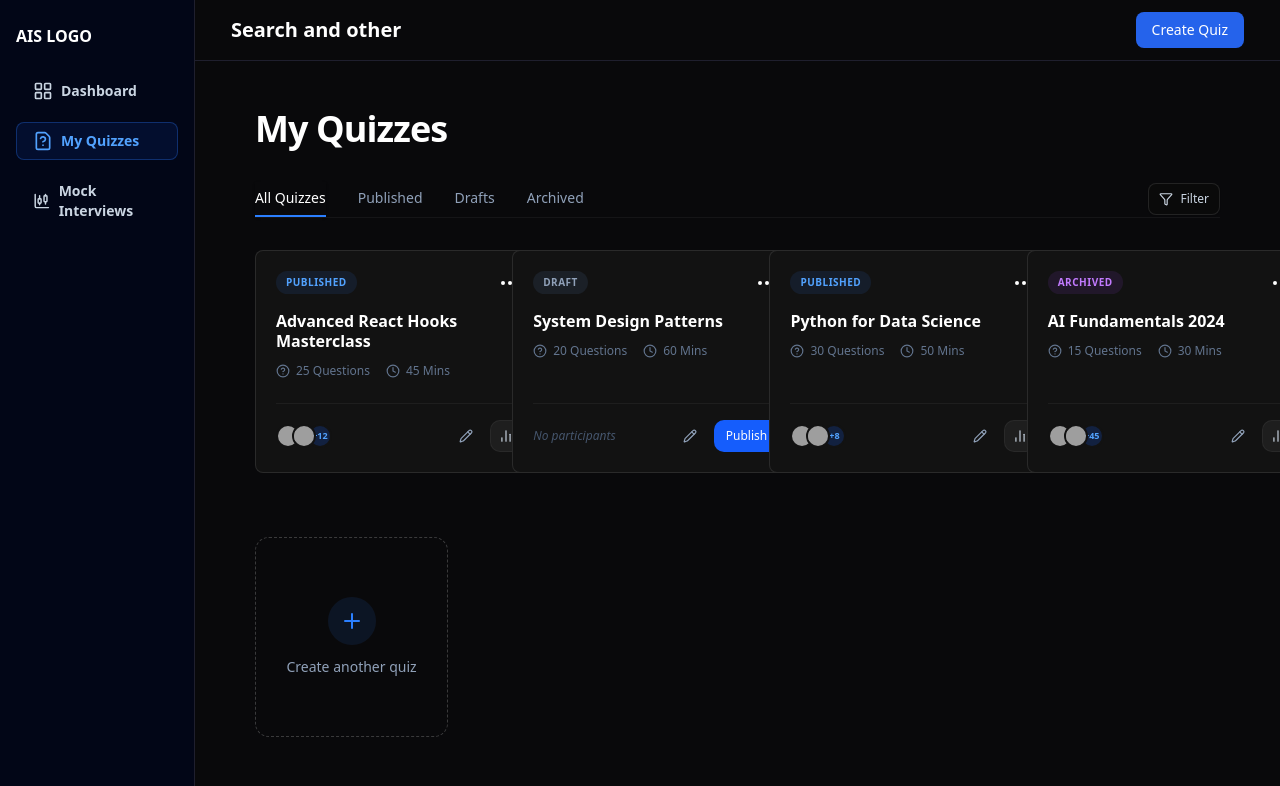
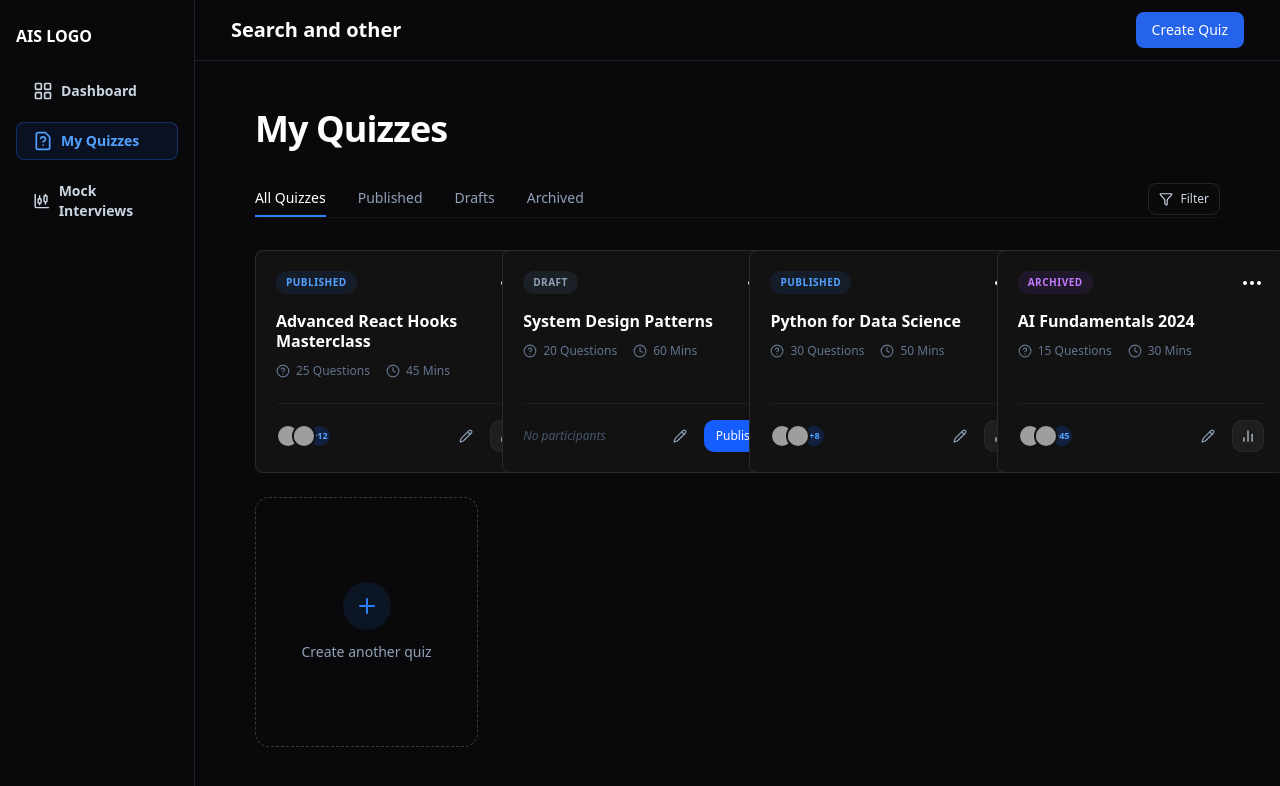
Before and after one commit to Arman6117/ais-quiz, a Next.js app: page /admin/my-quizzes in a window 1280 px wide. Shown: the top 786 px of the page. Built offline with nearby package versions, Linux system fonts and the light colour scheme; grey boxes are pictures that could not be loaded.

Commit message:
feat: Update AdminSidebar and MyQuizzes components; enhance layout and styles, add Zustand for state management

```diff
--- a/app/admin/dashboard/_components/admin-sidebar.tsx
+++ b/app/admin/dashboard/_components/admin-sidebar.tsx
@@ -54,8 +54,8 @@ export default function AdminSidebar() {
           fixed z-50 top-0 left-0
           h-screen w-56
            text-slate-300
-           bg-deep-background
-          border-r border-[#1f1f2e]
+           bg-dark-background
+          border-r border-deep-border
           p-4 py-6
           transform transition-transform duration-300
           ${open ? "translate-x-0" : "-translate-x-full"}
--- a/app/admin/my-quizzes/_components/my-quizzes.tsx
+++ b/app/admin/my-quizzes/_components/my-quizzes.tsx
@@ -1,21 +1,17 @@
 import { Tabs, TabsContent, TabsList, TabsTrigger } from "@/components/ui/tabs";
 import { Button } from "@/components/ui/button";
-import {
-  Plus,
-  Filter,
-
-} from "lucide-react";
+import { Plus, Filter } from "lucide-react";
 import QuizCard from "./quiz-card";
 
+// Fix 1: Removed min-h constraint and ensured h-full so it matches QuizCard height
 const CreateNewCard = () => (
-  <button className="flex flex-col items-center justify-center p-6 border border-dashed border-white/20 rounded-xl h-full min-h-[200px] hover:bg-white/5 hover:border-blue-500/50 transition-all group cursor-pointer bg-transparent">
+  <button className="flex flex-col items-center justify-center p-6 border border-dashed border-white/20 rounded-xl w-full h-full min-h-[250px] hover:bg-white/5 hover:border-blue-500/50 transition-all group cursor-pointer bg-transparent">
     <div className="size-12 rounded-full bg-blue-500/10 text-blue-500 flex items-center justify-center mb-3 group-hover:scale-110 group-hover:bg-blue-500 group-hover:text-white transition-all">
       <Plus className="size-6" />
     </div>
     <span className="text-sm font-medium text-slate-400 group-hover:text-white">Create another quiz</span>
   </button>
 );
-
 
 const mockQuizzes = [
   { id: 1, name: "Advanced React Hooks Masterclass", status: "published", totalQuestions: 25, duration: "45", participants: 12 },
@@ -34,10 +30,9 @@ const MyQuizzes = () => {
         </div>
       </div>
 
-
       <Tabs defaultValue="all" className="w-full space-y-6">
         <div className="flex flex-col sm:flex-row items-center justify-between gap-4 border-b border-white/5 pb-0">
-          <TabsList className="bg-transparent h-auto p-0 gap-8 justify-start w-full sm:w-auto  transition-all  no-scrollbar">
+          <TabsList className="bg-transparent h-auto p-0 gap-8 justify-start w-full sm:w-auto transition-all ">
             {["All Quizzes", "Published", "Drafts", "Archived"].map((tab) => {
               const value = tab.toLowerCase().split(" ")[0];
               const safeValue = value === "all" ? "all" : value.slice(0, -1) === "archived" ? "archived" : value === "drafts" ? "draft" : value;
@@ -45,7 +40,7 @@ const MyQuizzes = () => {
                 <TabsTrigger
                   key={safeValue}
                   value={safeValue}
-                  className="rounded-none bg-transparent border-b-2 border-x-0 border-t-0 border-transparent px-0 py-3 text-sm font-medium text-slate-400 hover:text-slate-200 data-[state=active]:border-blue-500 data-[state=active]:text-white data-[state=active]:bg-transparent transition-all"
+                  className="rounded-none bg-transparent border-b-2 border-x-0 border-t-0 border-transparent px-0 py-3 text-sm font-medium text-slate-400 hover:text-slate-200 data-[state=active]:border-blue-500 data-[state=active]:text-white data-[state=active]:bg-transparent transition-all whitespace-nowrap"
                 >
                   {tab}
                 </TabsTrigger>
@@ -62,14 +57,23 @@ const MyQuizzes = () => {
 
         {["all", "published", "draft", "archived"].map((filterStatus) => (
           <TabsContent key={filterStatus} value={filterStatus} className="mt-0 outline-none">
-            <div className="grid grid-cols-1 md:grid-cols-2 lg:grid-cols-3 xl:grid-cols-4  lg:gap-16 gap-">
+            {/* Fix 2: Changed grid-cols breakpoints and fixed the gap issue */}
+            <div className="grid grid-cols-1 sm:grid-cols-2 lg:grid-cols-3 xl:grid-cols-4 gap-6">
               {mockQuizzes
                 .filter((quiz) => filterStatus === "all" || quiz.status === filterStatus)
                 .map((quiz) => (
-                  <QuizCard  key={quiz.id} quiz={quiz} />
+                  // Fix 3: Ensure QuizCard takes full height of the grid cell
+                  <div key={quiz.id} className="h-full">
+                    <QuizCard quiz={quiz} />
+                  </div>
                 ))}
 
-              {(filterStatus === "all" || filterStatus === "draft") && <CreateNewCard />}
+              {/* Conditional rendering for the 'Create New' card */}
+              {(filterStatus === "all" || filterStatus === "draft") && (
+                <div className="h-full">
+                  <CreateNewCard />
+                </div>
+              )}
             </div>
           </TabsContent>
         ))}
--- a/app/admin/my-quizzes/create/_components/configuration-panel.tsx
+++ b/app/admin/my-quizzes/create/_components/configuration-panel.tsx
@@ -10,7 +10,7 @@ import {
 import { Slider } from "@/components/ui/slider";
 import { Button } from "@/components/ui/button";
 import { Label } from "@/components/ui/label";
-import { Layers, Type, Sparkles, BookOpen } from "lucide-react";
+import { Layers, Type, Sparkles } from "lucide-react";
 import { Separator } from "@/components/ui/separator";
 
 const ConfigurationPanel = () => {
@@ -19,9 +19,8 @@ const ConfigurationPanel = () => {
   const [complexity, setComplexity] = useState<"intro" | "pro" | "expert">("pro");
 
   return (
-    <div className="h-fit border-r border-white/10 w-[320px] bg-[#0A0A0A] flex flex-col">
+    <div className="h-fit border-r  border-deep-border w-[320px] bg-[#0A0A0A] flex flex-col">
 
-      {/* Header */}
       <div className="p-6 pb-4">
         <h2 className="text-xl font-bold text-white mb-1">Configuration</h2>
         <p className="text-sm text-slate-400 leading-relaxed">
@@ -31,10 +30,8 @@ const ConfigurationPanel = () => {
 
       <Separator className="bg-white/5" />
 
-      {/* Form Area */}
       <div className="flex-1 overflow-y-auto p-6 space-y-8">
 
-        {/* 1. Course & Module Selection */}
         <div className="space-y-5">
           <div className="space-y-3">
             <Label className="text-xs font-semibold text-slate-500 uppercase tracking-wider">
@@ -69,7 +66,6 @@ const ConfigurationPanel = () => {
           </div>
         </div>
 
-        {/* 2. Number of Questions */}
         <div className="space-y-4">
           <div className="flex justify-between items-center">
             <Label className="text-xs font-semibold text-slate-500 uppercase tracking-wider">
@@ -92,7 +88,6 @@ const ConfigurationPanel = () => {
           </div>
         </div>
 
-        {/* 3. Question Type */}
         <div className="space-y-3">
           <Label className="text-xs font-semibold text-slate-500 uppercase tracking-wider">
             Question Type
@@ -123,7 +118,6 @@ const ConfigurationPanel = () => {
           </div>
         </div>
 
-        {/* 4. Complexity Level */}
         <div className="space-y-3">
           <Label className="text-xs font-semibold text-slate-500 uppercase tracking-wider">
             Complexity
@@ -146,9 +140,8 @@ const ConfigurationPanel = () => {
         </div>
       </div>
 
-      {/* Footer / Generate Button */}
       <div className="p-6 border-t border-white/5 bg-[#0A0A0A]">
-        <Button className="w-full h-11 bg-gradient-to-r from-blue-600 to-indigo-600 hover:from-blue-500 hover:to-indigo-500 text-white font-semibold shadow-lg shadow-blue-900/20 transition-all">
+        <Button className="w-full h-11 bg-linear-to-r from-blue-600 to-indigo-600 hover:from-blue-500 hover:to-indigo-500 text-white font-semibold shadow-lg shadow-blue-900/20 transition-all">
           <Sparkles className="mr-2 size-4 fill-white/20" />
           Generate with AI
         </Button>
--- a/app/globals.css
+++ b/app/globals.css
@@ -9,6 +9,7 @@
   --color-sidebar-background:#0f0f1c;
   --color-card-background:#0F172A;
   --color-border:	#1E293B;
+  --color-deep-border:#1f1f2e;
   --color-primary-accent:	#2563EB;
   --color-primary-text:#F8FAFC;
   --color-secondary-text:#94A3B8;
--- a/package.json
+++ b/package.json
@@ -31,7 +31,8 @@
     "react": "19.2.3",
     "react-dom": "19.2.3",
     "sonner": "^2.0.7",
-    "tailwind-merge": "^3.4.0"
+    "tailwind-merge": "^3.4.0",
+    "zustand": "^5.0.11"
   },
   "devDependencies": {
     "@tailwindcss/postcss": "^4",
```
Also changed, not shown: 1 other file (tests, documents, lock files or other folders).
